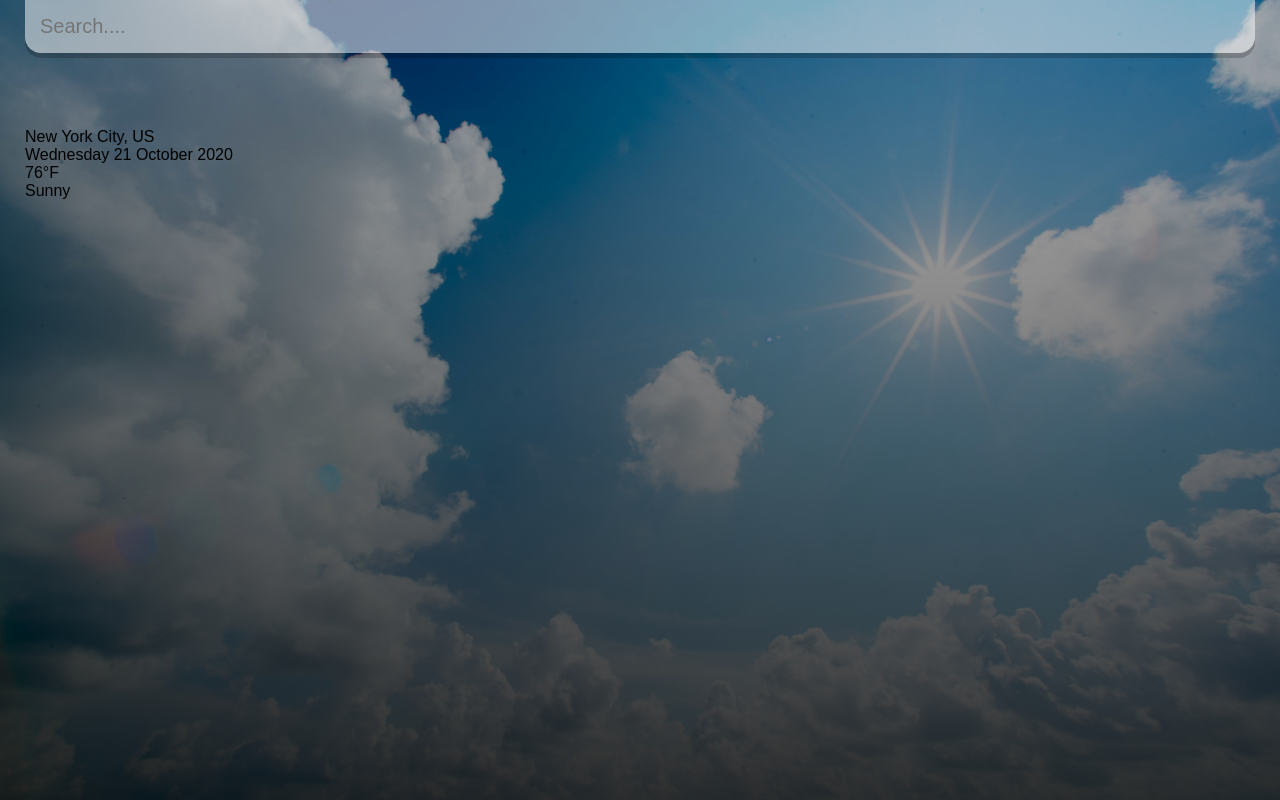
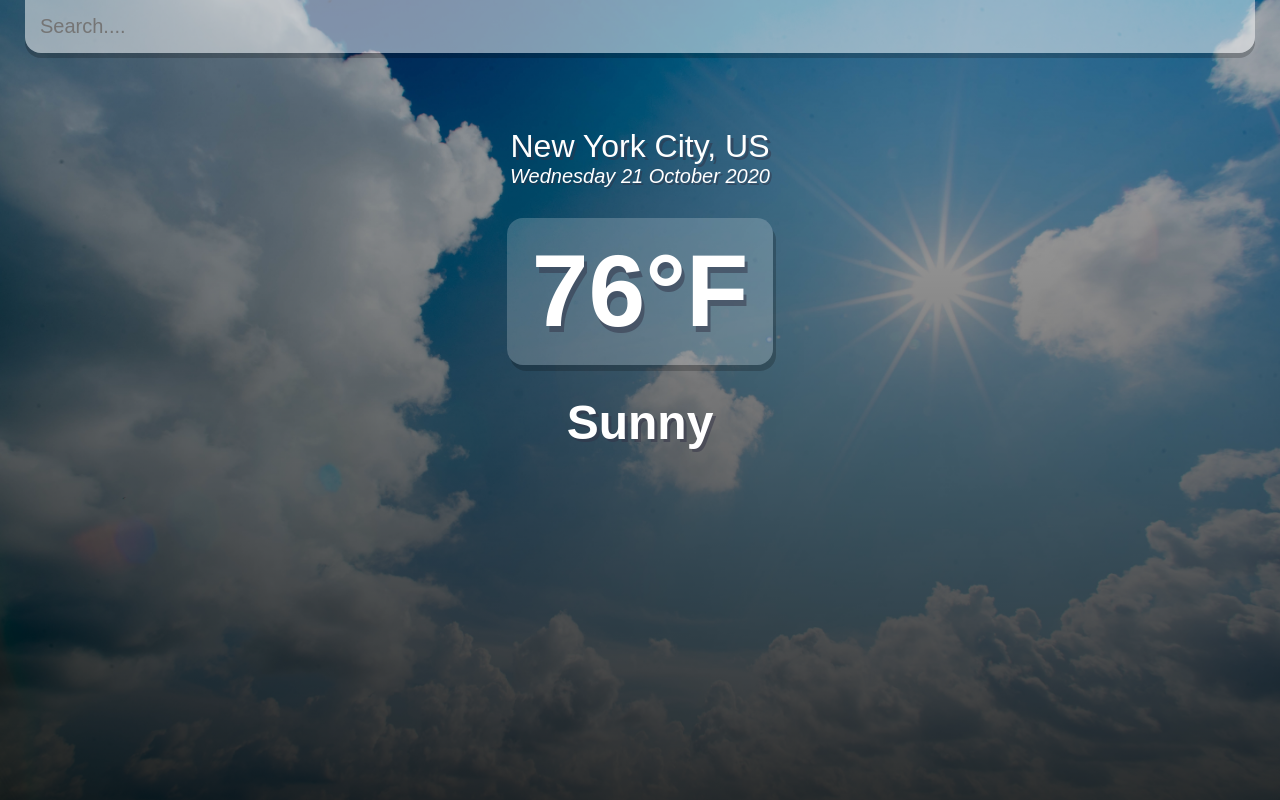
Before and after one commit to mathews1193/weather-app, a React (Create React App) app in the folder weather-app/: page / in a window 1280 px wide. Built offline with nearby package versions, Linux system fonts and the light colour scheme.

Commit message:
updated city,date, temp, and weather text style

```diff
--- a/weather-app/src/App.js
+++ b/weather-app/src/App.js
@@ -30,16 +30,11 @@
           />
         </div>
         <div className="location-box">
-          <div className="location"> New York City, US
-  <div className="date">{dateBuilder(new Date())}</div>
-          </div>
+          <div className="location"> New York City, US </div>
+          <div className="date">{dateBuilder(new Date())}</div>
           <div className="weather-box">
-            <div className="temp">
-            76°F
-            </div>
-            <div className="weather">
-              Sunny
-            </div>
+            <div className="temp">76°F</div>
+            <div className="weather">Sunny</div>
           </div>
         </div>
       </main>
--- a/weather-app/src/index.css
+++ b/weather-app/src/index.css
@@ -56,3 +56,47 @@
 .search-box .search-bar:focus{
   background-color: rgba(255,255,255,0.75);
 }
+
+.location-box .location{
+  color:white;
+  font-size:32px;
+  font-weight:500;
+  text-align:center;
+  text-shadow: 3px 3px rgba(50,50,70,0.5);
+}
+.location-box .date{
+  color:white;
+  font-size:20px;
+  font-weight:300;
+  font-style: italic;
+  text-align: center;
+  text-shadow: 2px 2px rgba(50,50,70,0.5);
+}
+
+.weather-box{
+  text-align: center;
+}
+.weather-box .temp{
+  position:relative;
+  display:inline-block;
+  margin:30px auto;
+  background-color:rgba(255,255,255,0.2);
+  border-radius: 16px;
+
+  padding:15px 25px;
+
+  color:white;
+  font-size:102px;
+  font-weight:900;
+
+  text-shadow: 3px 6px rgba(50,50,70,0.5);
+  text-align: center;
+  box-shadow: 3px 6px rgba(0,0,0,0.2);
+}
+
+.weather-box .weather{
+  color:white;
+  font-size:48px;
+  font-weight:700;
+  text-shadow: 3px 3px rgba(50,50,70,0.5);
+}
```
